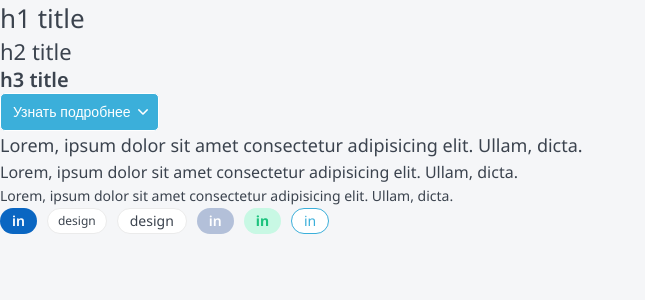
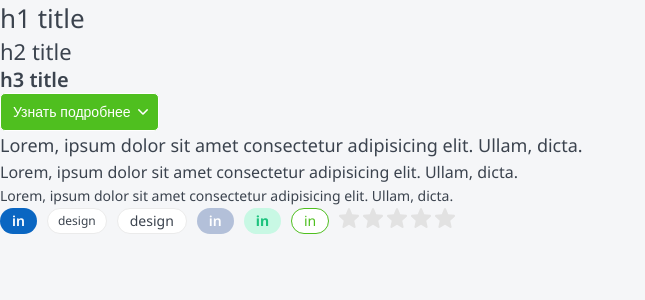
Before and after one commit to Samiiiiiiiir/LearnCatalog, a Next.js app: page / in a window 1280 px wide. Shown: the top 300 px of the page, without its empty margins (0-645 px from the left). Built offline with nearby package versions, Linux system fonts and the light colour scheme.

Commit message:
add Rating component

```diff
--- a/app/globals.scss
+++ b/app/globals.scss
@@ -1,5 +1,5 @@
 :root {
-  --color-primary: #3bafda;
+  --color-primary: #4fbf1f;
   --color-secondary: #f5f6f8;
   --color-border: #ebebeb;
   --color-dark: #3b434e;
--- a/app/page.tsx
+++ b/app/page.tsx
@@ -1,6 +1,11 @@
-import { Button, Heading, Paragraph, Tag } from '@/components';
+'use client';
+
+import { Button, Heading, Paragraph, Rating, Tag } from '@/components';
+import { useState } from 'react';
 
 export default function Home() {
+  const [rating, setRating] = useState(0);
+
   return (
     <div>
       <Heading type="h1">h1 title</Heading>
@@ -29,6 +34,11 @@ export default function Home() {
         <Tag color="gray">in</Tag>
         <Tag color="green">in</Tag>
         <Tag color="primary">in</Tag>
+        <Rating
+          isEditable={true}
+          initialRating={rating}
+          setRating={(n) => setRating(n)}
+        />
       </div>
     </div>
   );
--- /dev/null
+++ b/components/Rating/Rating.tsx
@@ -0,0 +1,78 @@
+'use client';
+
+import {
+  DetailedHTMLProps,
+  HTMLAttributes,
+  KeyboardEvent,
+  useEffect,
+  useState,
+} from 'react';
+import StarIcon from './star.svg';
+
+import styles from './rating.module.scss';
+import clsx from 'clsx';
+
+interface RatingProps
+  extends DetailedHTMLProps<HTMLAttributes<HTMLDivElement>, HTMLDivElement> {
+  initialRating?: number;
+  isEditable?: boolean;
+  setRating?: (rating: number) => void;
+}
+
+export const Rating = ({
+  isEditable = false,
+  initialRating = 0,
+  setRating,
+  className,
+  ...props
+}: RatingProps) => {
+  const [showedRating, setShowedRating] = useState(initialRating);
+
+  useEffect(() => {
+    setShowedRating(initialRating);
+  }, [initialRating]);
+
+  const handleClick = (n: number) => {
+    if (isEditable && setRating) {
+      setRating(n);
+    }
+  };
+
+  const handleHover = (n: number) => {
+    if (isEditable) {
+      setShowedRating(n);
+    }
+  };
+
+  const handleMouseLeave = () => {
+    if (isEditable) {
+      setShowedRating(initialRating);
+    }
+  };
+
+  const handleKeyDown = (e: KeyboardEvent<HTMLSpanElement>, n: number) => {
+    if (isEditable && setRating && (e.code === 'Space' || e.code === 'Enter')) {
+      setRating(n);
+    }
+  };
+
+  return (
+    <div
+      onMouseLeave={handleMouseLeave}
+      className={clsx(styles.wrapper, isEditable && styles.editable, className)}
+      {...props}
+    >
+      {new Array(5).fill(null).map((_, i) => (
+        <span
+          key={i}
+          onClick={() => handleClick(i + 1)}
+          onMouseEnter={() => handleHover(i + 1)}
+          onKeyDown={(e) => handleKeyDown(e, i + 1)}
+          tabIndex={isEditable ? 0 : -1}
+        >
+          <StarIcon className={clsx(i + 1 <= showedRating && styles.filled)} />
+        </span>
+      ))}
+    </div>
+  );
+};
--- /dev/null
+++ b/components/Rating/rating.module.scss
@@ -0,0 +1,18 @@
+.wrapper {
+  display: inline-flex;
+  gap: 0.25rem;
+
+  height: 1.25rem;
+
+  span {
+    outline-offset: 2px;
+  }
+}
+
+.editable {
+  cursor: pointer;
+}
+
+.filled {
+  fill: var(--color-primary);
+}
--- a/components/index.ts
+++ b/components/index.ts
@@ -2,3 +2,4 @@ export * from './Heading/Heading';
 export * from './Button/Button';
 export * from './Paragraph/Paragraph';
 export * from './Tag/Tag';
+export * from './Rating/Rating';
```
Also changed, not shown: components/Rating/star.svg (added).
